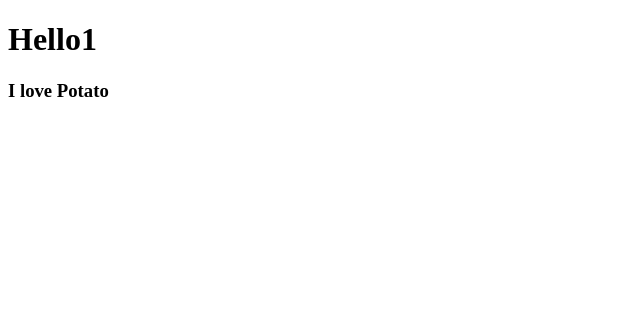
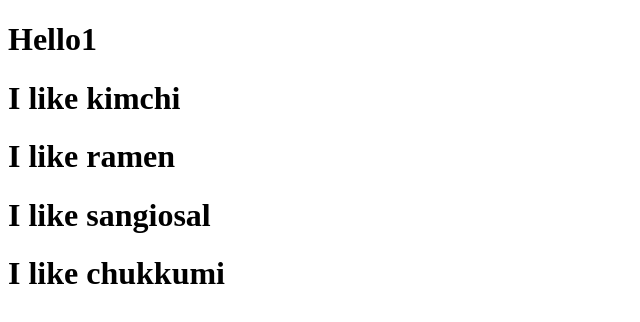
Before and after one commit to phj9020/movie_app, a React (Create React App) app: page / in a window 1280 px wide. Shown: the top 322 px of the page, without its empty margins (0-640 px from the left). Built offline with nearby package versions, Linux system fonts and the light colour scheme.

Commit message:
practice

```diff
--- a/src/App.js
+++ b/src/App.js
@@ -1,11 +1,18 @@
 import React from "react";
-import Potato from "./Potato";
+
+function Food({fav}) {
+  return <h1>I like {fav}</h1>;
+}
 
 function App() {
   return (
     <div>
       <h1>Hello1</h1>
-      <Potato />
+      <Food fav="kimchi" />
+      <Food fav="ramen" />
+      <Food fav="sangiosal" />
+      <Food fav="chukkumi" />
+      {/* Food 컴포넌트에 fav 이라는 prop (property) 을 kimchi라는 값을 준거다 */}
     </div>
   );
 }
--- a/src/Potato.js
+++ /dev/null
@@ -1,7 +0,0 @@
-import React from "react";
-
-function Potato() {
-    return <h3> I love Potato</h3>;
-}
-
-export default Potato;
```
